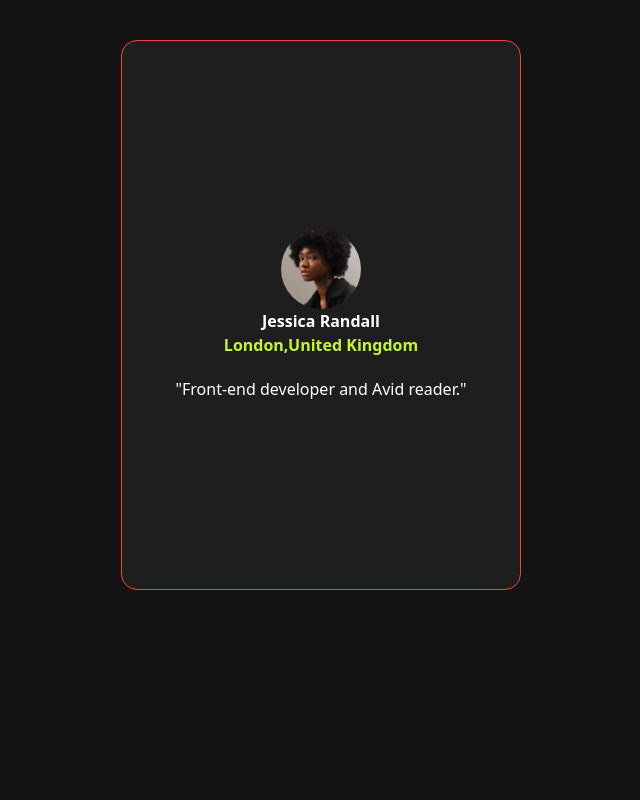
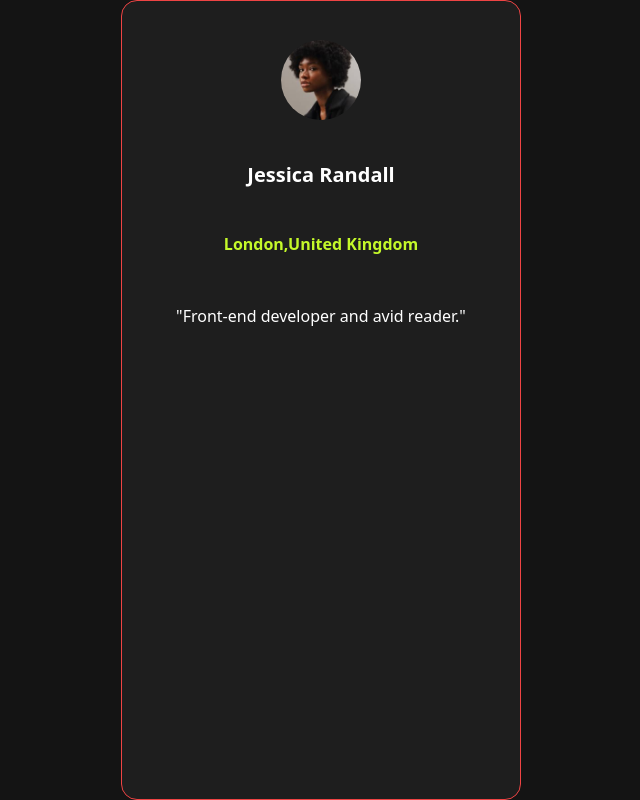
Before and after one commit to Pardeshi2309/Frontend-Mentor, a React (Create React App) app: page / in a window 1280 px wide. Shown: the whole page, without its empty margins (319-959 px from the left). Built offline with nearby package versions, Linux system fonts and the light colour scheme.

Commit message:
work in progress

```diff
--- a/src/App.js
+++ b/src/App.js
@@ -2,15 +2,15 @@ import './App.css';
 import image from './image.jpeg';
 function App() {
   return (
-    <div className="flex items-center justify-center mt-10 ">
-      <div className="bg-[#1E1E1E] flex items-center justify-center w-[400px] h-[550px] text-white rounded-2xl flex-col border border-red-500">
-        <img className="rounded-full object-contain h-30 w-20" src={image} alt="img" />
-        <p className="font-bold">Jessica Randall</p>
-        <span className="text-[#C4F82A] font-bold">London,United Kingdom</span>
-        <p className="mt-5">"Front-end developer and Avid reader."</p>
-
-
-      </div>
+    <div className="flex items-center justify-center">
+      <div className=" bg-[#1E1E1E] flex items-center justify-center w-[400px] h-screen text-white rounded-2xl flex-col border border-red-500">
+        <img className="absolute top-10 rounded-full object-contain h-30 w-20" src={image} alt="img" />
+        <p className="font-bold absolute top-20 mt-20 text-[20px]">Jessica Randall</p>
+        <span className="text-[#C4F82A] font-bold absolute top-[24%] mt-10">London,United Kingdom</span>
+        </div>
+        <div className="flex items-center justify-center absolute top-[38%]">
+        <span className="text-white">"Front-end developer and avid reader."</span>
+        </div>
 
 
     </div>
```
